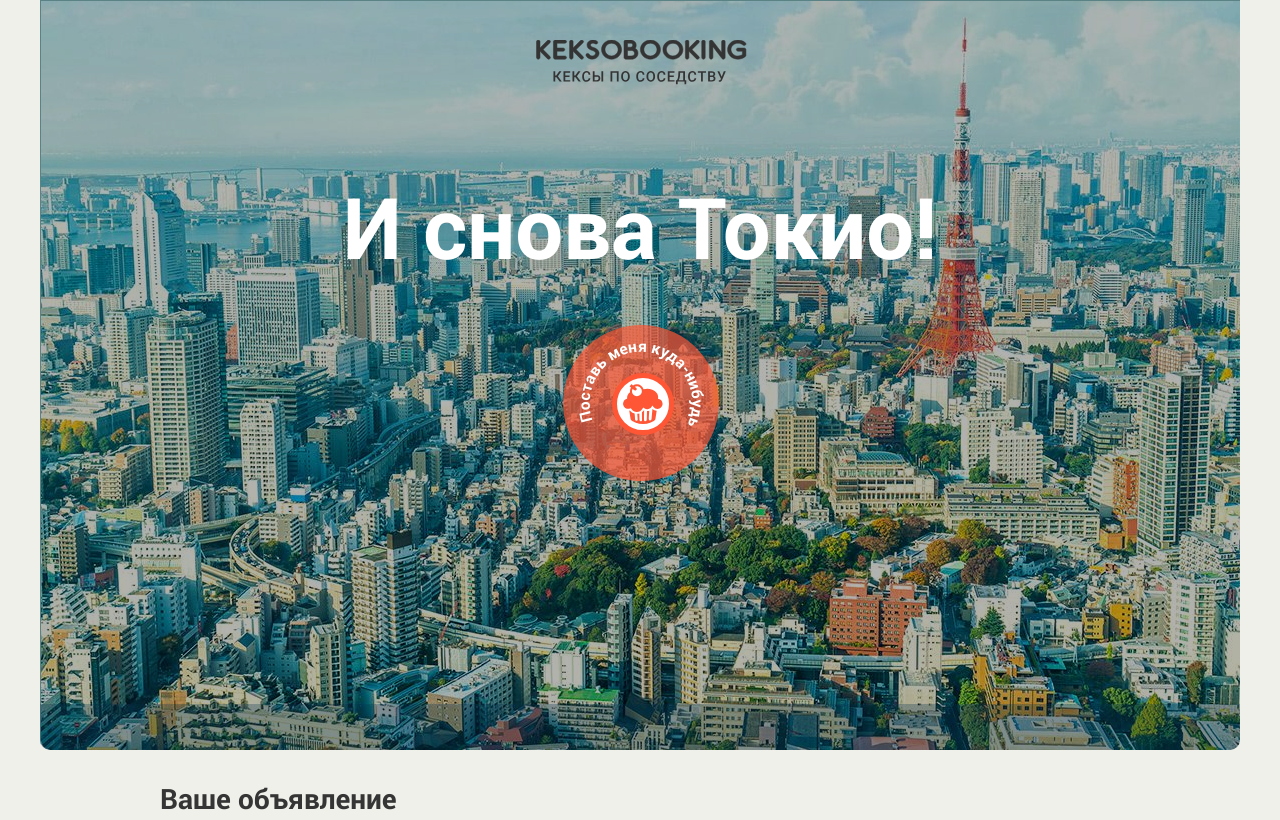
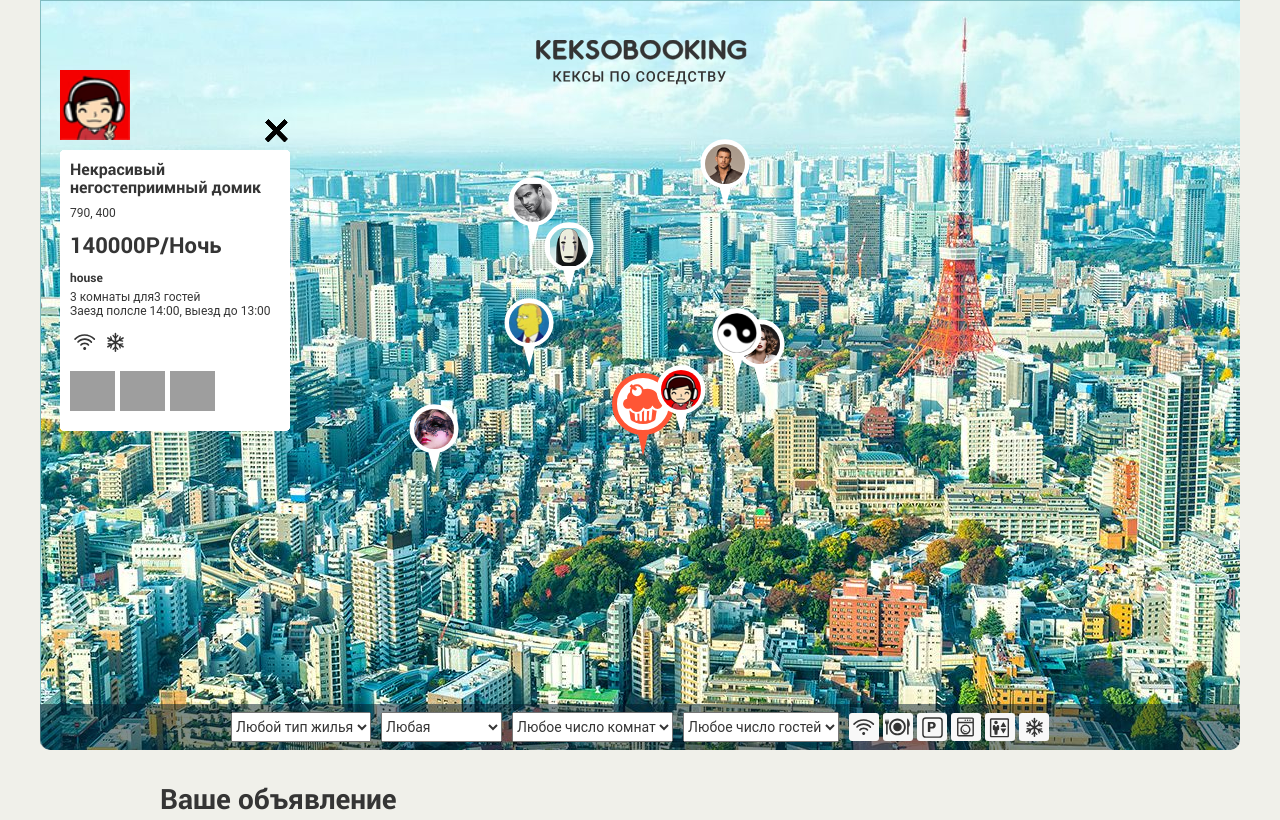
Before and after one commit to frmsm/459207-keksobooking, a website: page index.html in a window 1280 px wide. Shown: the top 820 px of the page. Drawn offline with Linux system fonts and the light colour scheme; grey boxes are pictures that could not be loaded; files whose address does not match are found by name.

Commit message:
Выполнение задания Личный проект: милый DOM (без части функций)

```diff
--- a/index.html
+++ b/index.html
@@ -238,7 +238,7 @@
     </ul>
   </footer>
 
-  <template>
+  <template id="map__template">
     <article class="map__card popup">
       <img src="img/avatars/user01.png" class="popup__avatar" width="70" height="70" alt="Аватар пользователя">
       <button type="button" class="popup__close">Закрыть</button>
@@ -265,5 +265,7 @@
     <button type="button" class="map__pin" style="left: 200px; top: 400px;"><img src="img/avatars/user07.png" width="40" height="40" draggable="false" alt="Метка объявления"></button>
   </template>
 
+  <script src="js/map.js"></script>
+
 </body>
 </html>
--- /dev/null
+++ b/js/map.js
@@ -0,0 +1,274 @@
+'use strict';
+
+var getRandomNumber = function (min, max) {
+  return (Math.floor(Math.random() * (max + 1 - min) + min));
+};
+
+var OFFERS = [
+  {
+    'author': {
+      'avatar': 'img/avatars/user01.png'
+    },
+
+    'offer': {
+      'title': 'Красивый гостевой домик',
+      'address': '350, 200',
+      'price': 200000,
+      'type': 'house',
+      'rooms': 3,
+      'guests': 6,
+      'checkin': '14:00',
+      'checkout': '12:00',
+      'features': ['wifi', 'dishwasher', 'parking', 'conditioner'],
+      'description': '',
+      'photos': ['http://o0.github.io/assets/images/tokyo/hotel1.jpg',
+        'http://o0.github.io/assets/images/tokyo/hotel3.jpg',
+        'http://o0.github.io/assets/images/tokyo/hotel2.jpg']
+    },
+
+    'location': {
+      'x': getRandomNumber(300, 900),
+      'y': getRandomNumber(150, 500)
+    }
+  },
+  {
+    'author': {
+      'avatar': 'img/avatars/user02.png'
+    },
+
+    'offer': {
+      'title': 'Маленький ужасный дворец',
+      'address': '622, 403',
+      'price': 320000,
+      'type': 'palace',
+      'rooms': 12,
+      'guests': 6,
+      'checkin': '14:00',
+      'checkout': '12:00',
+      'features': ['parking', 'elevator', 'conditioner'],
+      'description': '',
+      'photos': ['http://o0.github.io/assets/images/tokyo/hotel2.jpg',
+        'http://o0.github.io/assets/images/tokyo/hotel1.jpg',
+        'http://o0.github.io/assets/images/tokyo/hotel3.jpg']
+    },
+
+    'location': {
+      'x': getRandomNumber(300, 900),
+      'y': getRandomNumber(150, 500)
+    }
+  },
+  {
+    'author': {
+      'avatar': 'img/avatars/user03.png'
+    },
+
+    'offer': {
+      'title': 'Большая уютная квартира',
+      'address': '805, 303',
+      'price': 250000,
+      'type': 'flat',
+      'rooms': 4,
+      'guests': 12,
+      'checkin': '13:00',
+      'checkout': '13:00',
+      'features': ['wifi', 'dishwasher', 'conditioner'],
+      'description': '',
+      'photos': ['http://o0.github.io/assets/images/tokyo/hotel2.jpg',
+        'http://o0.github.io/assets/images/tokyo/hotel1.jpg',
+        'http://o0.github.io/assets/images/tokyo/hotel3.jpg']
+    },
+
+    'location': {
+      'x': getRandomNumber(300, 900),
+      'y': getRandomNumber(150, 500)
+    }
+  },
+  {
+    'author': {
+      'avatar': 'img/avatars/user04.png'
+    },
+
+    'offer': {
+      'title': 'Уютное бунгало далеко от моря',
+      'address': '500, 400',
+      'price': 200000,
+      'type': 'bungalo',
+      'rooms': 2,
+      'guests': 4,
+      'checkin': '13:00',
+      'checkout': '12:00',
+      'features': ['wifi', 'conditioner'],
+      'description': '',
+      'photos': ['http://o0.github.io/assets/images/tokyo/hotel2.jpg',
+        'http://o0.github.io/assets/images/tokyo/hotel1.jpg',
+        'http://o0.github.io/assets/images/tokyo/hotel3.jpg']
+    },
+
+    'location': {
+      'x': getRandomNumber(300, 900),
+      'y': getRandomNumber(150, 500)
+    }
+  },
+  {
+    'author': {
+      'avatar': 'img/avatars/user05.png'
+    },
+
+    'offer': {
+      'title': 'Неуютное бунгало по колено в воде',
+      'address': '805, 210',
+      'price': 100000,
+      'type': 'bungalo',
+      'rooms': 1,
+      'guests': 3,
+      'checkin': '12:00',
+      'checkout': '12:00',
+      'features': ['parking'],
+      'description': '',
+      'photos': ['http://o0.github.io/assets/images/tokyo/hotel3.jpg',
+        'http://o0.github.io/assets/images/tokyo/hotel1.jpg',
+        'http://o0.github.io/assets/images/tokyo/hotel2.jpg']
+    },
+
+    'location': {
+      'x': getRandomNumber(300, 900),
+      'y': getRandomNumber(150, 500)
+    }
+  },
+  {
+    'author': {
+      'avatar': 'img/avatars/user06.png'
+    },
+
+    'offer': {
+      'title': 'Огромный прекрасный дворец',
+      'address': '603, 151',
+      'price': 500000,
+      'type': 'palace',
+      'rooms': 15,
+      'guests': 40,
+      'checkin': '14:00',
+      'checkout': '12:00',
+      'features': ['wifi', 'dishwasher', 'parking', 'elevator', 'conditioner'],
+      'description': '',
+      'photos': ['http://o0.github.io/assets/images/tokyo/hotel2.jpg',
+        'http://o0.github.io/assets/images/tokyo/hotel1.jpg',
+        'http://o0.github.io/assets/images/tokyo/hotel3.jpg']
+    },
+
+    'location': {
+      'x': getRandomNumber(300, 900),
+      'y': getRandomNumber(150, 500)
+    }
+  },
+  {
+    'author': {
+      'avatar': 'img/avatars/user07.png'
+    },
+
+    'offer': {
+      'title': 'Маленькая неуютная квартира',
+      'address': '502, 190',
+      'price': 200000,
+      'type': 'flat',
+      'rooms': 1,
+      'guests': 3,
+      'checkin': '13:00',
+      'checkout': '12:00',
+      'features': ['wifi'],
+      'description': '',
+      'photos': ['http://o0.github.io/assets/images/tokyo/hotel1.jpg',
+        'http://o0.github.io/assets/images/tokyo/hotel3.jpg',
+        'http://o0.github.io/assets/images/tokyo/hotel2.jpg']
+    },
+
+    'location': {
+      'x': getRandomNumber(300, 900),
+      'y': getRandomNumber(150, 500)
+    }
+  },
+  {
+    'author': {
+      'avatar': 'img/avatars/user08.png'
+    },
+
+    'offer': {
+      'title': 'Некрасивый негостеприимный домик',
+      'address': '790, 400',
+      'price': 140000,
+      'type': 'house',
+      'rooms': 3,
+      'guests': 5,
+      'checkin': '14:00',
+      'checkout': '13:00',
+      'features': ['wifi', 'conditioner'],
+      'description': '',
+      'photos': ['http://o0.github.io/assets/images/tokyo/hotel2.jpg',
+        'http://o0.github.io/assets/images/tokyo/hotel1.jpg',
+        'http://o0.github.io/assets/images/tokyo/hotel3.jpg']
+    },
+
+    'location': {
+      'x': getRandomNumber(300, 900),
+      'y': getRandomNumber(150, 500)
+    }
+  }
+];
+
+var getMapOfferFragment = function () {
+  var mapTemplate = document.querySelector('#map__template').content;
+  var mapCard = mapTemplate.querySelector('.map__card');
+  var mapPin = mapTemplate.querySelector('.map__pin');
+  var setupFragment = document.createDocumentFragment();
+
+  for (var i = 0; i < OFFERS.length; i++) {
+    var cardFragment = mapCard.cloneNode(true);
+    while (cardFragment.children[8].firstChild) {
+      cardFragment.children[8].removeChild(cardFragment.children[8].firstChild);
+    }
+    cardFragment.children[0].src = OFFERS[i].author.avatar;
+    cardFragment.children[2].textContent = OFFERS[i].offer.title;
+    cardFragment.children[3].textContent = OFFERS[i].offer.address;
+    cardFragment.children[4].textContent = OFFERS[i].offer.price + 'Р/Ночь';
+    cardFragment.children[5].textContent = OFFERS[i].offer.type;
+    cardFragment.children[6].textContent = OFFERS[i].offer.rooms + ' комнаты для' + OFFERS[i].offer.rooms + ' гостей';
+    cardFragment.children[7].textContent = 'Заезд полсле ' + OFFERS[i].offer.checkin +
+                                          ', выезд до ' + OFFERS[i].offer.checkout;
+    for (var j = 0; j < OFFERS[i].offer.features.length; j++) {
+      var listItem = document.createElement('li');
+      listItem.classList.add('popup__feature');
+      listItem.classList.add('popup__feature--' + OFFERS[i].offer.features[j]);
+      cardFragment.children[8].appendChild(listItem);
+    }
+    cardFragment.children[9].textContent = OFFERS[i].offer.description;
+    if (cardFragment.children[10].childElementCount < OFFERS[i].offer.photos.length) {
+      for (j = cardFragment.children[10].childElementCount; j < OFFERS[i].offer.photos.length; j++) {
+        var photo = document.createElement('img');
+        photo.classList.add('popup__photo');
+        photo.width = 45;
+        photo.height = 40;
+        photo.alt = 'Фотография жилья';
+        cardFragment.children[10].appendChild(photo);
+      }
+    }
+    for (j = 0; j < OFFERS[i].offer.photos.length; j++) {
+      cardFragment.children[10].children[j].src = OFFERS[i].offer.photos[j];
+    }
+    var pinFragment = mapPin.cloneNode(true);
+    pinFragment.src = OFFERS[i].author.avatar;
+    pinFragment.style = 'left:' + (OFFERS[i].location.x + pinFragment.children[0].width / 2) +
+      'px; top: ' + (OFFERS[i].location.y - pinFragment.children[0].height) + 'px;';
+    pinFragment.children[0].src = OFFERS[i].author.avatar;
+    pinFragment.children[0].alt = OFFERS[i].offer.title;
+    setupFragment.appendChild(cardFragment);
+    setupFragment.appendChild(pinFragment);
+  }
+  return setupFragment;
+};
+
+var mapPins = document.querySelector('.map__pins');
+var documentBlock = getMapOfferFragment();
+mapPins.appendChild(documentBlock);
+
+var mapBlock = document.querySelector('.map');
+mapBlock.classList.remove('map--faded');
```
Also changed, not shown: 1 other file.
